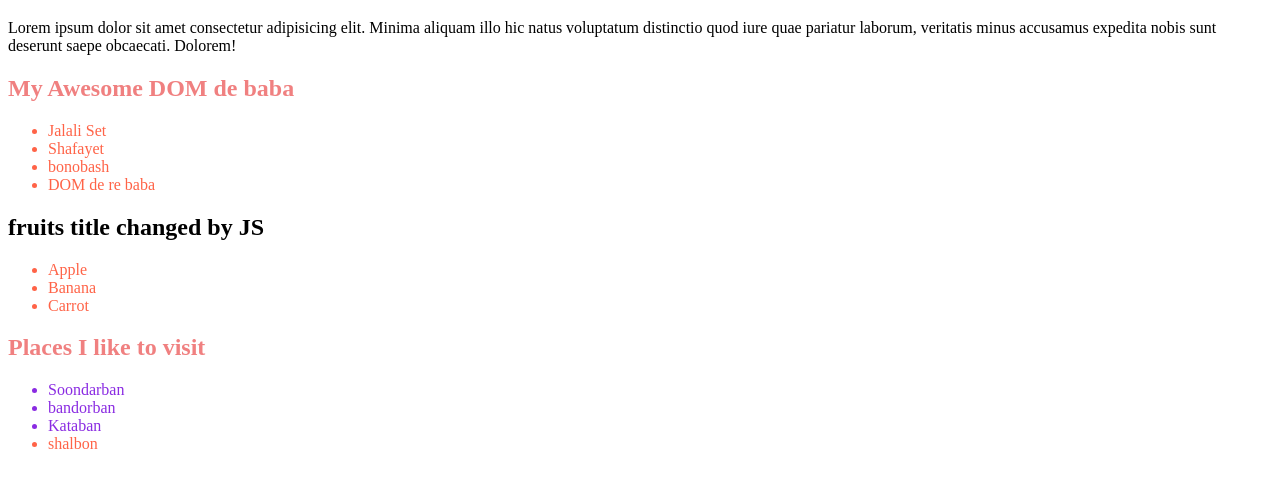
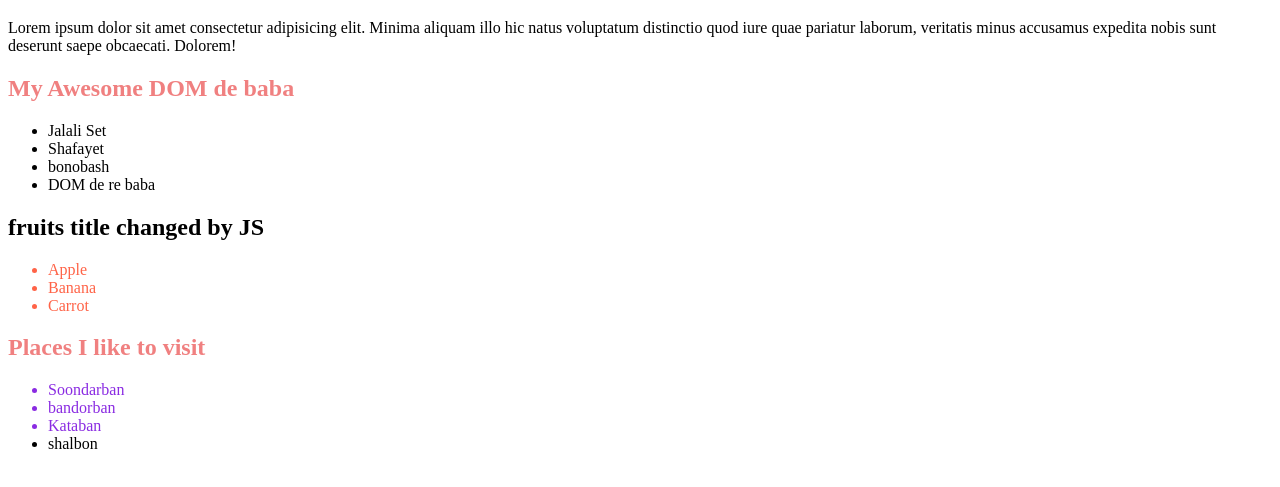
Before and after one commit to bishnubd26/tour-of-dom, a plain HTML site: page index.html in a window 1280 px wide. Shown: the part 61-548 px from the top of the page. Drawn offline with Linux system fonts and the light colour scheme.

Commit message:
getElementByQuerySelector, querySelectorAll

```diff
--- a/index.html
+++ b/index.html
@@ -6,7 +6,7 @@
     <title>Tour of dom</title>
     <link rel="stylesheet" href="styles/styles.css">
     <style>
-        li{
+        .fruits-container li {
             color: tomato;
         }
         #fruits-title{
@@ -32,7 +32,7 @@
                 <li>DOM de re baba</li>
             </ul>
         </section>
-        <section>
+        <section class="fruits-container">
             <h1 id="fruits-title">Fruits I like</h1>
             <ul>
                 <li>Apple</li>
@@ -64,13 +64,25 @@
             // console.log(h1.innerText);
         }
 
+        // option-2: getElementById
         const fruitsTitle = document.getElementById('fruits-title');
         fruitsTitle.innerText = 'fruits title changed by JS';
 
+        // option-3: getElementsByClassName
         const places = document.getElementsByClassName('important-places');
         for (const place of places) {
-            console.log(place.innerText);
+            // console.log(place.innerText);
         }
+
+        // option-4: querySelector
+
+        // option-5: querySelectorAll
+        const someLi = document.querySelectorAll('.fruits-container li');
+        // console.log(someLi);
+        for(const li of someLi){
+            // console.log(li.innerText);
+        }
+
     </script>
 </body>
 </html>
```
